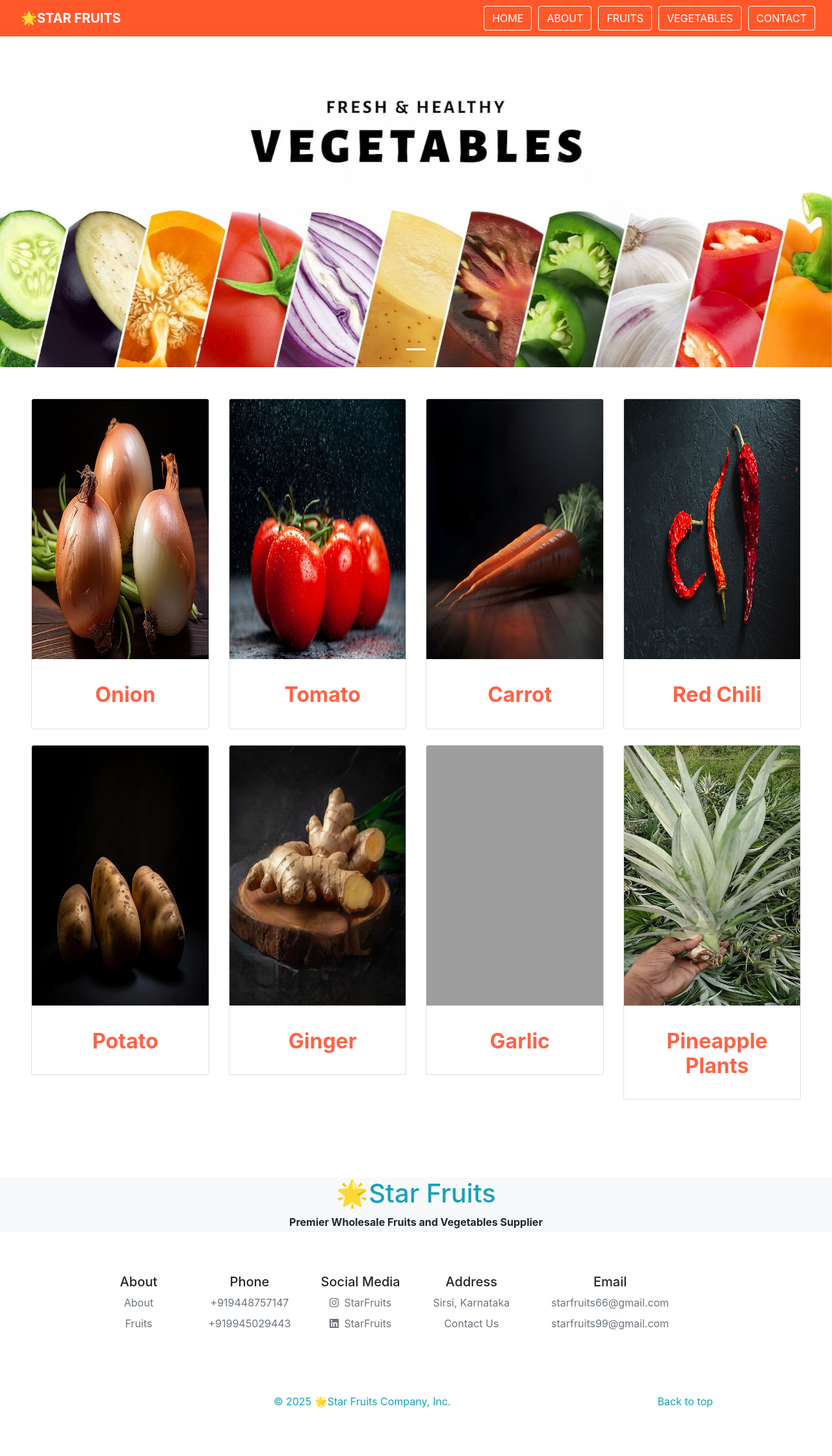
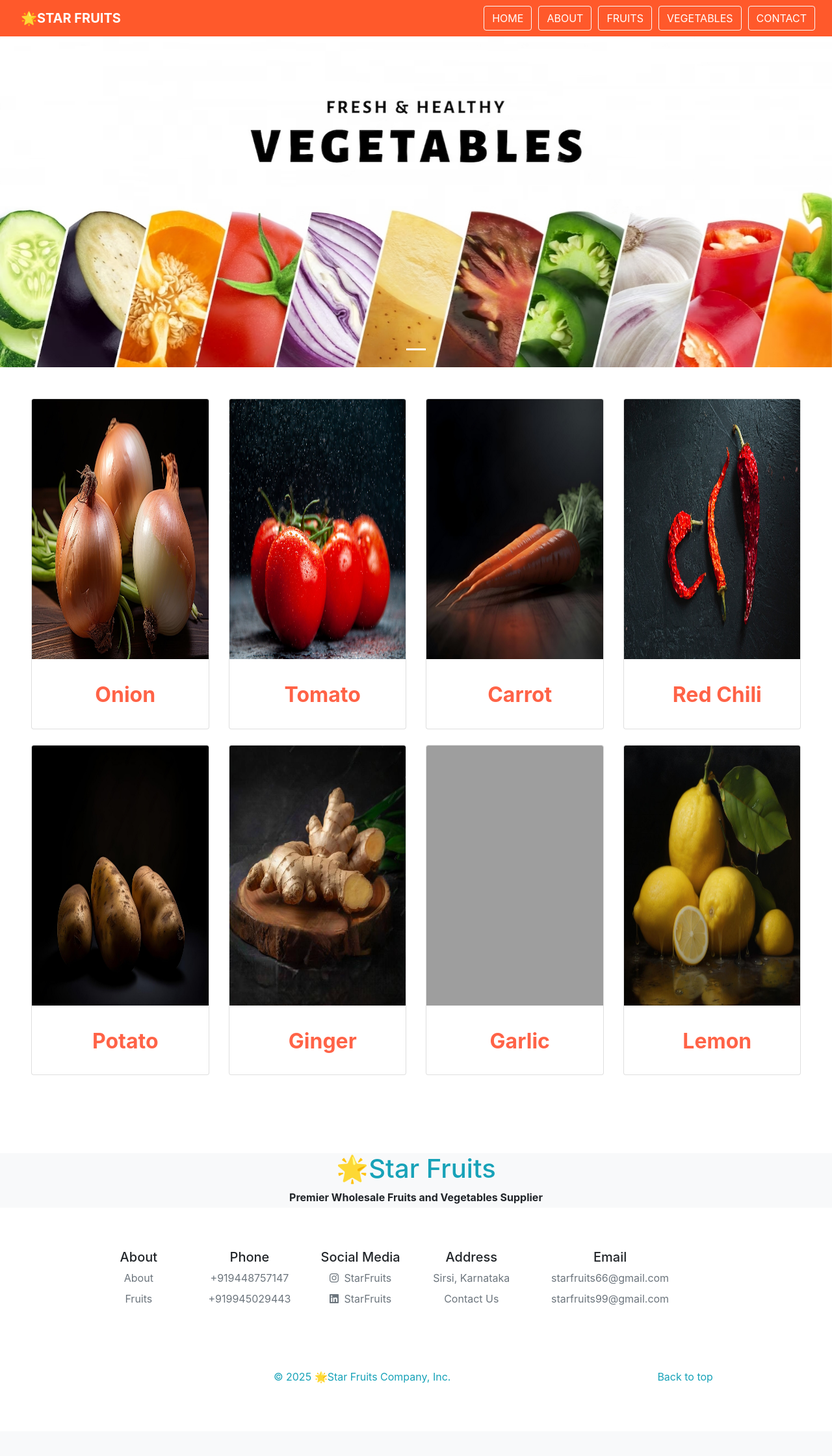
Before and after one commit to Hassanmufezshaikh/starfruit, a PHP site: page /vegetables.php in a window 1280 px wide. Shown: the whole page at 65% size. After the commit the page ends 2128 px from the top, so only its background shows below. Run offline with PHP 8.4, Linux system fonts and the light colour scheme; grey boxes are pictures that could not be loaded.

Commit message:
Revert "vv"
This reverts commit 61db0fe4fb0fa7ee3dbf7ed6615e0bc3ae585adc.

```diff
--- a/vegetables.php
+++ b/vegetables.php
@@ -106,9 +106,9 @@
             </div>
             <div class="col-lg-3 col-md-6 mb-4">
                 <div class="card">
-                    <img src="photos/pin88.jpg" width="350" height="400" class="card-img-top" alt="Image 1">
+                    <img src="photos/pin30.jpeg" width="350" height="400" class="card-img-top" alt="Image 1">
                     <div class="card-body mt-3">
-                        <h2 class="card-title text-center  custom-text">Pineapple Plants</h2>
+                        <h2 class="card-title text-center  custom-text">Lemon</h2>
 
                     </div>
                 </div>
```
Also changed, not shown: photos/pin88.jpg (deleted).
